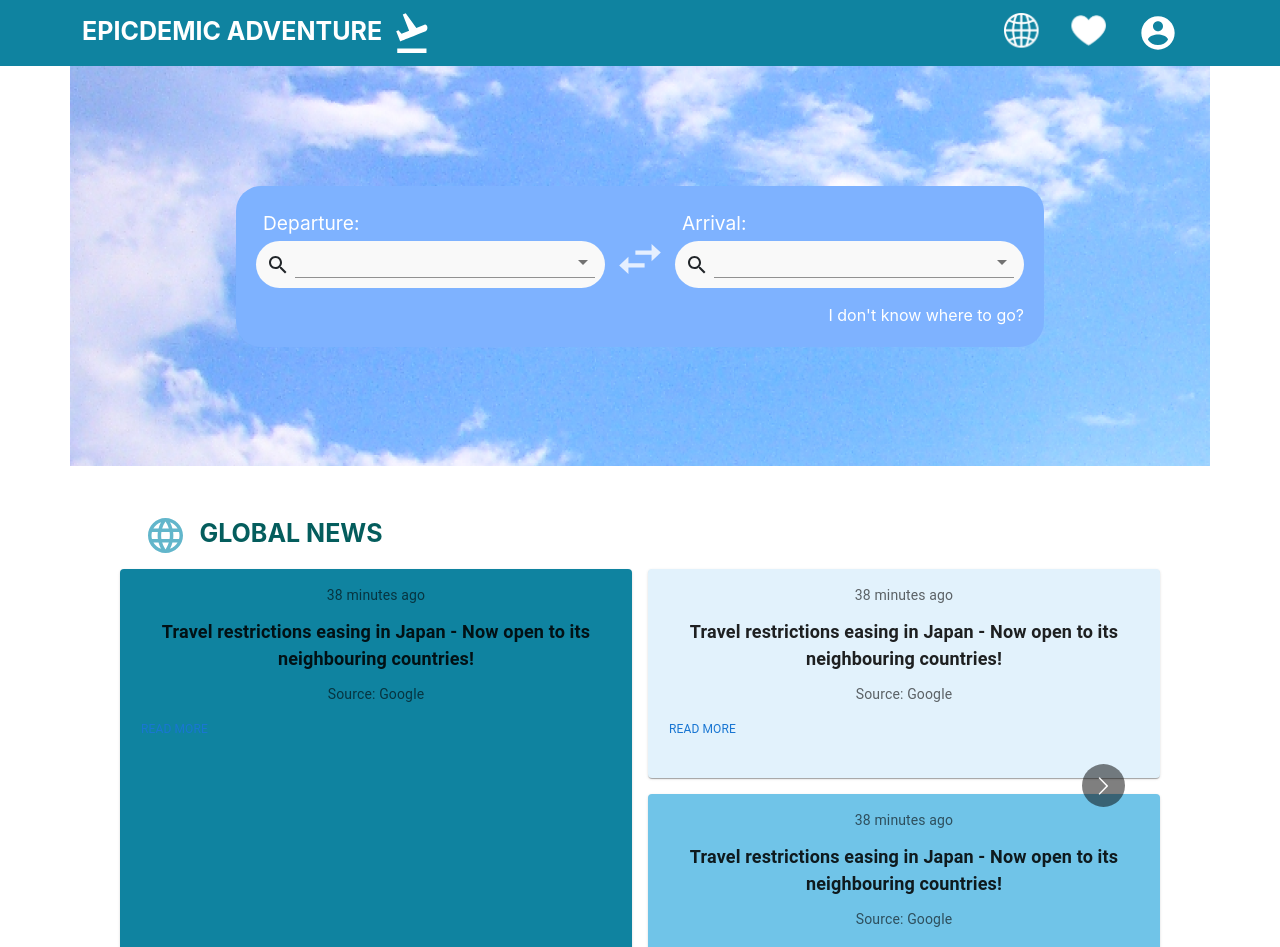
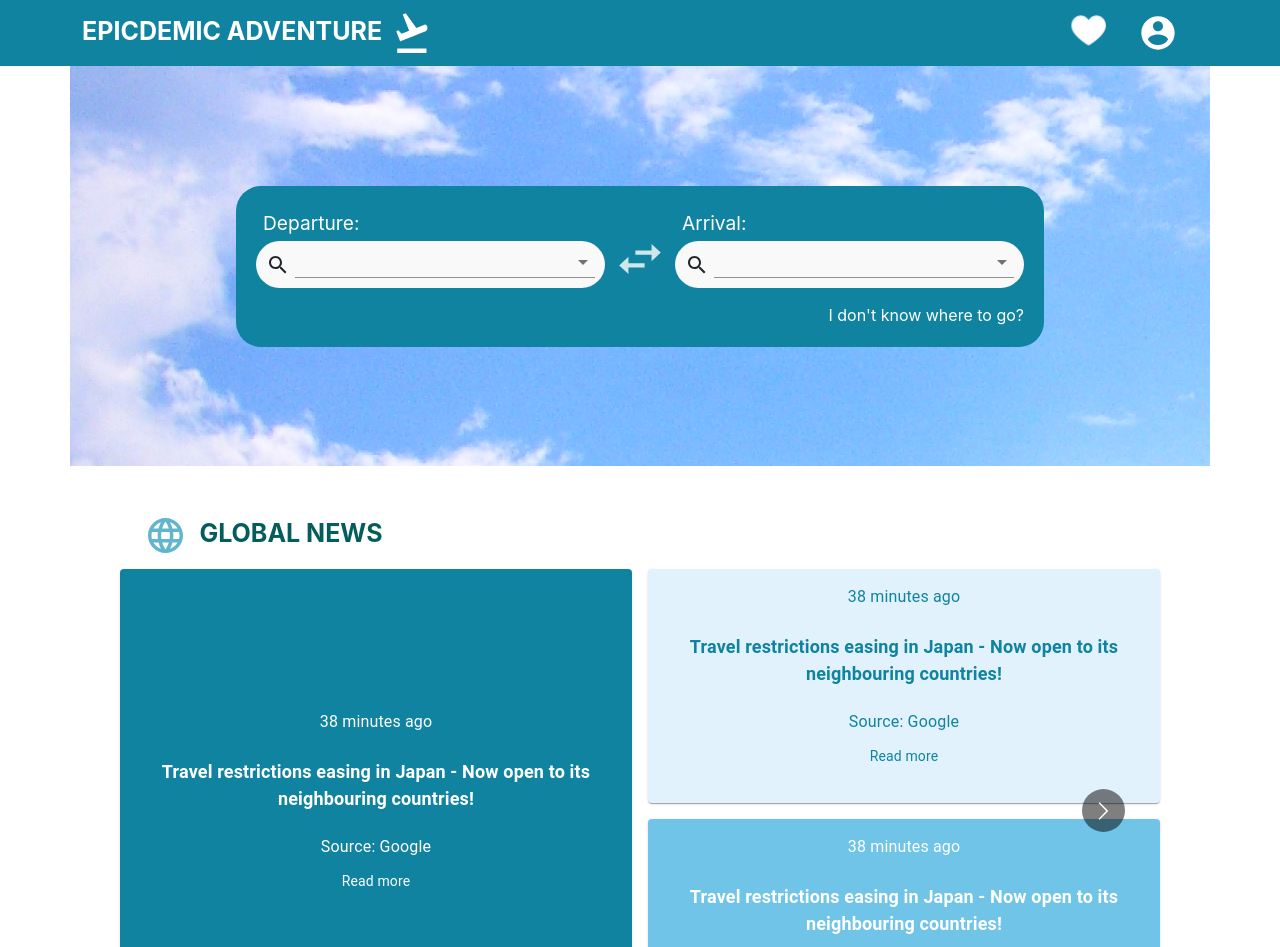
Before and after one commit to sophiac6410/SENG3011_EpicDemic, a React (Create React App) app in the folder PHASE_2/Application_SourceCode/epicdemic/: page / in a window 1280 px wide. Shown: the top 947 px of the page. Built offline with nearby package versions, Linux system fonts and the light colour scheme.

Commit message:
homepage color

```diff
--- a/PHASE_2/Application_SourceCode/epicdemic/src/components/Home/NewsBar.js
+++ b/PHASE_2/Application_SourceCode/epicdemic/src/components/Home/NewsBar.js
@@ -32,6 +32,8 @@ const responsive = {
   };
 
 const colours = [ '#0F83A0', '#E2F2FC', '#70C4E8' ]
+const fontColours = [ 'white', '#0F83A0', 'white' ]
+
 
 class NewsBar extends React.Component {
   render() {
@@ -48,15 +50,15 @@ class NewsBar extends React.Component {
               showStatus={false}
               responsive={responsive}
             >
-              <NewsCard col={colours[0]}></NewsCard>
+              <NewsCard col={colours[0]} fontC={fontColours[0]}></NewsCard>
               <div className="news-container-col">
-                <NewsCard col={colours[1]}></NewsCard>
-                <NewsCard col={colours[2]}></NewsCard>
+                <NewsCard col={colours[1]} fontC={fontColours[1]}></NewsCard>
+                <NewsCard col={colours[2]} fontC={fontColours[2]}></NewsCard>
               </div>
-              <NewsCard col={colours[0]}></NewsCard>
+              <NewsCard col={colours[0]} fontC={fontColours[0]}></NewsCard>
               <div className="news-container-col">
-                <NewsCard col={colours[1]}></NewsCard>
-                <NewsCard col={colours[2]}></NewsCard>
+                <NewsCard col={colours[1]} fontC={fontColours[1]}></NewsCard>
+                <NewsCard col={colours[2]} fontC={fontColours[2]}></NewsCard>
               </div>
             </Carousel>
           </div>
--- a/PHASE_2/Application_SourceCode/epicdemic/src/components/Home/NewsCard.js
+++ b/PHASE_2/Application_SourceCode/epicdemic/src/components/Home/NewsCard.js
@@ -6,26 +6,26 @@ import CardMedia from '@mui/material/CardMedia';
 import Button from '@mui/material/Button';
 import Typography from '@mui/material/Typography';
 
-export default function NewsCard({col}) {
+export default function NewsCard({col, fontC}) {
   return (
-    <Card sx={{ display: 'flex', height: '97%', backgroundColor: col }} className="m-2" >
+    <Card sx={{ display: 'flex', height: '97%', backgroundColor: col, alignItems: "center" }} className="m-2" >
       <CardContent>
-        <Typography sx={{ fontSize: 14, mb: 1.5 }} color="text.secondary" align="center">
+        <Typography sx={{ fontSize: 16, mb: 1.5 }} color={fontC} align="center">
           38 minutes ago
         </Typography>
-        <Typography component="div" align="center" sx={{ mb: 1.5 }}>
+        <Typography component="div" align="center" sx={{ mb: 1.5 }} color={fontC} className="mt-4">
           <text style={{"font-size": "18px", "font-weight": "bold"}}>
             Travel restrictions easing in Japan - Now open to its neighbouring countries!
           </text>
         </Typography>
-        <Typography variant="body2" sx={{ fontSize: 14, mb: 1.5 }} color="text.secondary" align="center">
+        <Typography variant="body2" sx={{ fontSize: 16, mb: 1.5 }} color={fontC} align="center" className="mt-4">
           Source: Google
         </Typography>
-        <Button size="small" variant="text">
-          <Typography sx={{ fontSize: 12, mb: 1.5 }} align="center">
+        {/* <Button size="small" variant="text" align="center"> */}
+          <Typography sx={{ fontSize: 14, mb: 1.5 }} align="center" color={fontC}>
             Read more
           </Typography>
-        </Button>
+        {/* </Button> */}
       </CardContent>
 
     </Card>
--- a/PHASE_2/Application_SourceCode/epicdemic/src/components/Home/Search.js
+++ b/PHASE_2/Application_SourceCode/epicdemic/src/components/Home/Search.js
@@ -5,7 +5,7 @@ import arrow from '../../static/arrow.svg'
 
 function Search() {
     return(
-      <div style={{"background-color": "#7EB2FF", padding: '20px', borderRadius: '25px'}}>
+      <div style={{"background-color": "#0F83A0", padding: '20px', borderRadius: '25px'}}>
         <div className="search-row">
           <div className="search-col">
             <div className="search-bar-text">Departure:</div>
--- a/PHASE_2/Application_SourceCode/epicdemic/src/components/Navbar.js
+++ b/PHASE_2/Application_SourceCode/epicdemic/src/components/Navbar.js
@@ -15,7 +15,7 @@ function NavbarComp() {
           <img src={logo} alt="logo" width="60px" height="40px"></img>
         </Navbar.Brand>
         <div className="d-flex justify-content-end pe-1">
-          <img className="me-3 ms-3" src={earth} width="35px" height="35px" alt="global page"></img>
+          {/* <img className="me-3 ms-3" src={earth} width="35px" height="35px" alt="global page"></img> */}
           <img className="me-3 ms-3" src={heart} width="35px" height="35px" alt="collection page"></img>
           <img className="me-3 ms-3" src={profile} width="40px" height="40px" alt="profile page"></img>
         </div>
```
